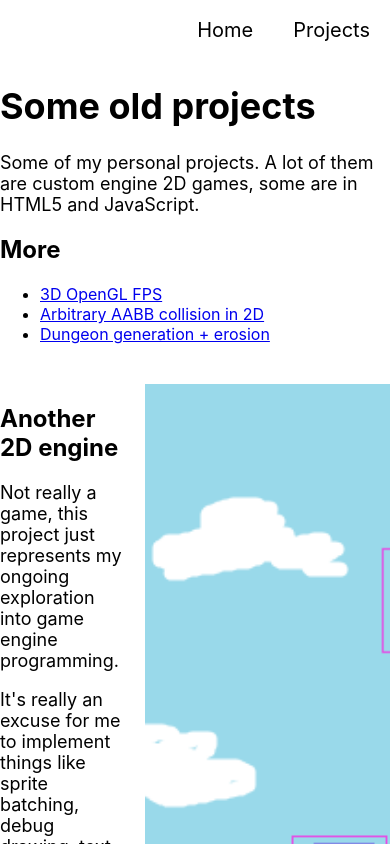
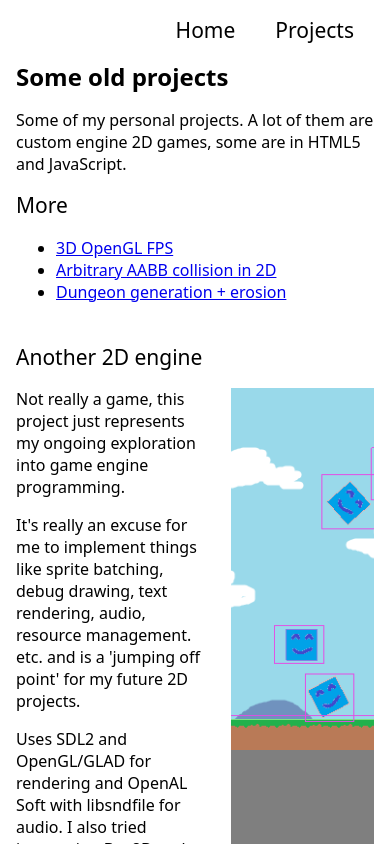
Before and after one commit to lachfoy/lachfoy.github.io, a React (Create React App) app: page /oldprojects in a window 390 px wide. Shown: the top 844 px of the page. Built offline with nearby package versions, Linux system fonts and the light colour scheme.

Commit message:
improved spacing, added basic media queries for mobile

```diff
--- a/src/components/GalleryItem.js
+++ b/src/components/GalleryItem.js
@@ -1,13 +1,15 @@
 export function GalleryItem({ title, paragraphs, image }) {
     return (
+        <div >
+            <h2>{title}</h2>
             <div className='gallery-container'>
                 <div>
-                <h2>{title}</h2>
                     {paragraphs.map((text, index) => <p key={index}>{text}</p>)}
                 </div>
 
                 {/* Maybe this could be a carousel! */}
                 <img className="gallery-image" src={image} alt={title} />
+            </div>
         </div >
     );
 }
--- a/src/pages/HomePage.js
+++ b/src/pages/HomePage.js
@@ -18,14 +18,13 @@ export function HomePage() {
       <h1>Hello! my name is Lachlan Foy.</h1>
       <h2>I'm a programmer from Melbourne, Australia.</h2>
 
-      <p>I work in games, specializing in UI programming. UI is fun and challenging, especially in creating interfaces that are visually engaging and easy to use. I enjoy the collaborative aspect of working with designers and artists to make something cool.</p>
+      <p>I work in games, specializing in UI programming for frontend interfaces.</p>
 
-      <p>While UI is my main role, I consider myself to be a flexible programmer who is able to to tackle problems in all areas of a codebase.</p>
+      <p>While UI is my main role, I consider myself to be a flexible programmer who is able to to tackle problems in all areas of a complex codebase, and I am not afraid to learn something new and step out of my comfort zone.</p>
 
       <p>At work, I use tools like C++, C#, Lua, WPF/xaml, and NoesisGUI. In my free time, I like experimenting with CSS/HTML/JavaScript, Reactjs, and working on my own game engine projects with OpenGL and C++.</p>
 
       <p>Feel free to contact me at <a href="mailto:lachie.foy7@gmail.com">lachie.foy7@gmail.com</a> :&#41;</p>
-
     </div>
 
   );
--- a/src/pages/OldProjectsPage.js
+++ b/src/pages/OldProjectsPage.js
@@ -26,6 +26,8 @@ export function OldProjectsPage() {
         <li><a href={arbitraryAabbCollision} target='_blank'>Arbitrary AABB collision in 2D</a></li>
         <li><a href={erosion} target='_blank'>Dungeon generation + erosion</a></li>
       </ul>
+
+      <div className='gallery-items-container'>
 
         <GalleryItem
           title="Another 2D engine"
@@ -73,5 +75,6 @@ export function OldProjectsPage() {
           image={unitySpells}
         />
       </div>
+    </div>
   );
 }
--- a/src/styles.css
+++ b/src/styles.css
@@ -1,44 +1,98 @@
+:root {
+  /* Default font sizes */
+  --font-size-h1: 36px;
+  --font-size-h2: 28px;
+  --font-size-p: 18px;
+  --font-size-subtitle: 18px;
+
+  /* Mobile font sizes */
+  --font-size-h1-mobile: 24px;
+  --font-size-h2-mobile: 21px;
+  --font-size-p-mobile: 16px;
+  --font-size-subtitle-mobile: 16px;
+
+  /* Container max-widths */
+  --max-width-default: 960px;
+  --max-width-mobile: 100%;
+}
+
 .main-content {
-  max-width: 960px;
+  max-width: var(--max-width-default);
   margin: auto;
   display: flex;
   flex-direction: column;
   min-height: 100vh;
+  padding: 0 16px;
 }
 
 .page-content {
   /* height: 100vh; */
   flex: 1;
-
 }
 
 h1 {
-  font-size: 36px;
+  font-size: var(--font-size-h1);
+  font-weight: bolder;
+  margin-top: 0;
 }
 
 h2 {
-  font-size: 24px;
+  font-size: var(--font-size-h2);
+  font-weight: normal;
+  margin-top: 0;
 }
 
 p {
-  font-size: 18px;
+  font-size: var(--font-size-p);
+  margin-top: 0;
 }
 
 .subtitle {
-  font-size: 15px;
+  font-size: var(--font-size-subtitle);
+  margin-top: 0;
+}
+
+.nav-link {
+  font-size: var(--font-size-h2);
+  margin-top: 0;
+}
+
+/* Media query for mobile devices */
+@media (max-width: 600px) {
+  .main-content {
+    max-width: var(--max-width-mobile);
+  }
+
+  h1 {
+    font-size: var(--font-size-h1-mobile);
+
+  }
+
+  h2 {
+    font-size: var(--font-size-h2-mobile);
+  }
+
+  p {
+    font-size: var(--font-size-p-mobile);
+  }
+
+  .subtitle {
+    font-size: var(--font-size-subtitle-mobile);
+  }
+
+  .nav-link {
+    font-size: var(--font-size-h2-mobile);
+  }
+}
+
+.subtitle {
   color: #3A3E3B;
   margin: 0;
 }
 
-.main-text {
-  font-size: 18px;
-}
-
 body {
   margin: 0;
-  font-family: -apple-system, BlinkMacSystemFont, 'Segoe UI', 'Roboto', 'Oxygen',
-    'Ubuntu', 'Cantarell', 'Fira Sans', 'Droid Sans', 'Helvetica Neue',
-    sans-serif;
+  font-family: system-ui, -apple-system, BlinkMacSystemFont, 'Segoe UI', Roboto, Oxygen, Ubuntu, Cantarell, 'Open Sans', 'Helvetica Neue', sans-serif;
   -webkit-font-smoothing: antialiased;
   -moz-osx-font-smoothing: grayscale;
 }
@@ -57,7 +111,6 @@ body {
   display: inline-block;
   text-decoration: none;
   color: black;
-  font-size: 20px;
 }
 
 .footer {
@@ -96,15 +149,21 @@ body {
   height: 30px;
 }
 
+.gallery-items-container {
+  display: flex;
+  flex-direction: column;
+  gap: 40px;
+  margin-top: 40px;
+}
+
 .gallery-container {
   display: flex;
   /* height: 400px; */
   justify-content: space-between;
   gap: 20px;
-  margin-top: 40px;
 }
 
 .gallery-image {
-  width: 400px;
+  width: 40%;
   object-fit: cover;
 }
```
Lines whose indentation alone changed are shown as unchanged.
